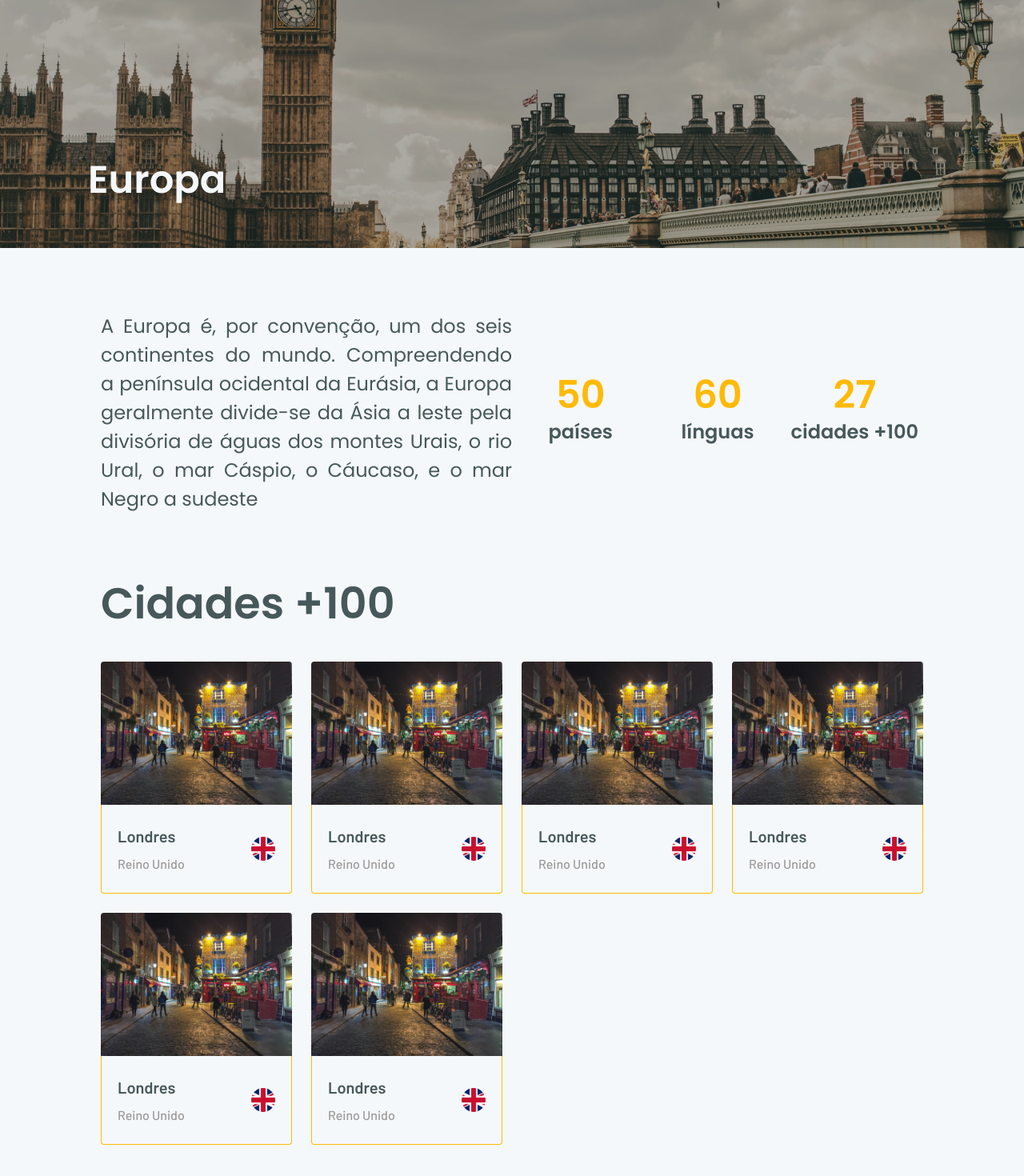
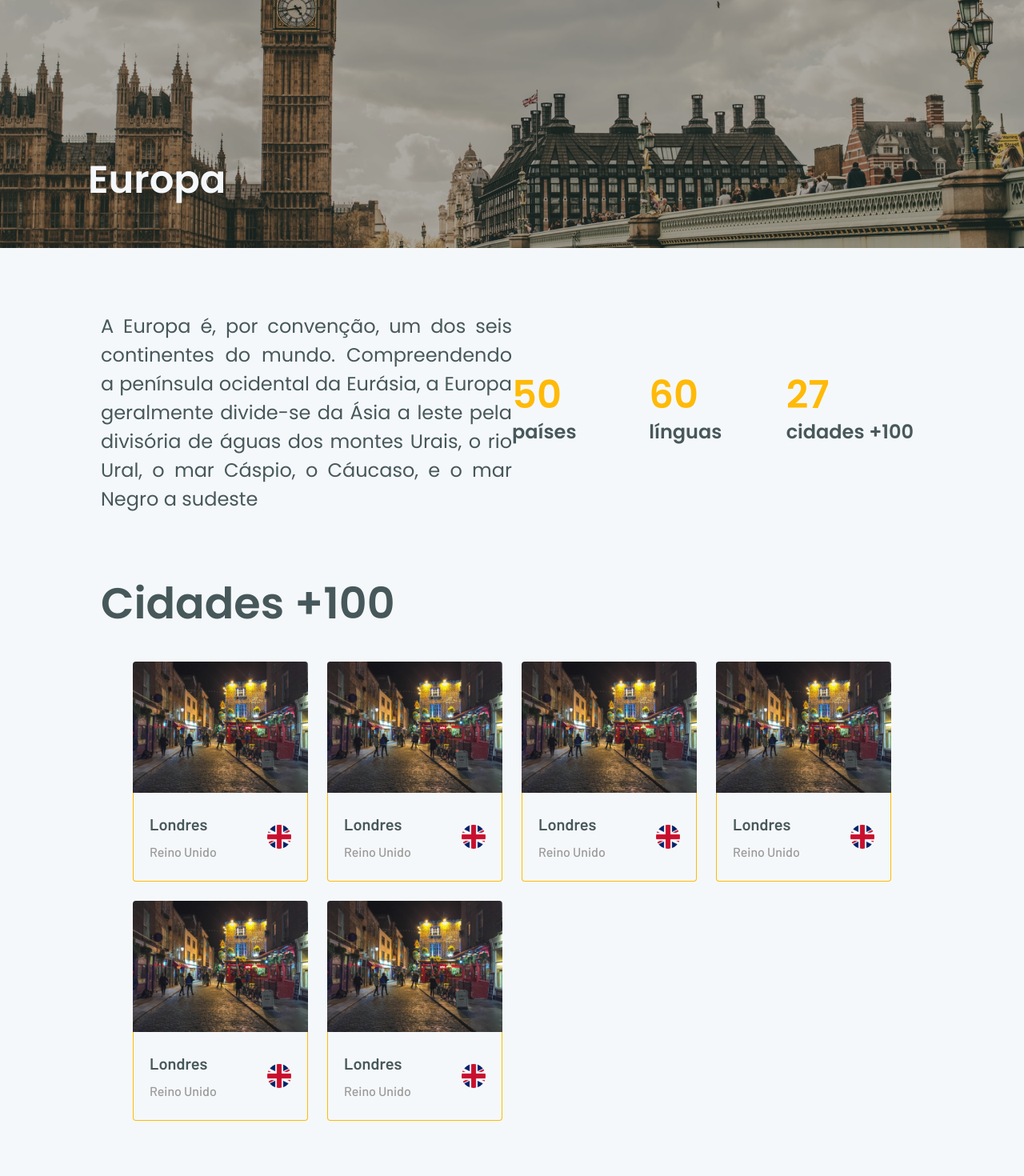
Before and after one commit to vagnerolliver/ignite-challenge-08-interface-com-chakra-ui, a Next.js app: page /post/1 in a window 1280 px wide. Shown: the part 290-1760 px from the top of the page at 80% size. After the commit the page ends 1731 px from the top, so only its background shows below. Built offline with nearby package versions, Linux system fonts and the light colour scheme.

Commit message:
chore: responsible adjuments

```diff
--- a/pages/index.tsx
+++ b/pages/index.tsx
@@ -153,7 +153,7 @@ const Home: NextPage = (): JSX.Element => {
         <Heading
           as='h2'
           textAlign='center'
-          fontSize='36'
+          fontSize={{base: '20px', md: '36px'}}
           fontWeight='400'
           color='dark.200'
           mb={12}
--- a/pages/post/[slug].tsx
+++ b/pages/post/[slug].tsx
@@ -1,7 +1,7 @@
-import { Text, Flex, Box, SimpleGrid, Container, VStack, Grid, GridItem, Image, Heading } from "@chakra-ui/react"
-import React from "react"
+import { Text, Flex, Box, SimpleGrid, Container, VStack, Grid, GridItem, Image, Heading } from '@chakra-ui/react'
+import React from 'react'
 
-import { Header } from "../../components/Header"
+import { Header } from '../../components/Header'
 
 export default function Post() {
   return (
@@ -9,90 +9,139 @@ export default function Post() {
       <Header />
 
       <Box
-        height="500"
-        backgroundImage="/images/post/banner-post.png"
-        backgroundRepeat="no-repeat"
-        backgroundPosition="bottom"
-        backgroundSize="cover"
-        position="relative"
-        align="flex-end"
+        backgroundImage='/images/post/banner-post.png'
+        height={{ base: '150px', md: '500' }}
+        backgroundRepeat='no-repeat'
+        backgroundPosition='bottom'
+        backgroundSize='cover'
+        position='relative'
       >
         <Flex
+          position='relative'
+          textAlign='left'
+          align={{ base: 'center', md: 'flex-end' }}
+          justifyContent={{ base: 'center', md: 'flex-start' }}
           maxWidth={1060}
-          position="relative"
-          align="flex-end"
-          textAlign="left"
-          height="100%"
-          zIndex="2"
-          mx="auto"
+          height='100%'
+          zIndex='2'
+          mx='auto'
         >
-          <Heading as="h1" color="light.200" fontSize="48px" fontWeight="600" mb={14}>
+          <Heading
+            fontSize={{ base: '28px', md: '48px' }}
+            mb={{base: 0, md: 14 }}
+            color='light.200'
+            fontWeight='600'
+            as='h1'
+          >
             Europa
           </Heading>
         </Flex>
 
         <Box
-          backgroundColor="rgba(28, 20, 1, 0.35)"
-          position="absolute"
-          height="100%"
-          width="100%"
-          zIndex="1"
-          right="0"
-          top="0"
+          backgroundColor='rgba(28, 20, 1, 0.35)'
+          position='absolute'
+          height='100%'
+          width='100%'
+          zIndex='1'
+          right='0'
+          top='0'
         />
       </Box>
 
-      <Container maxWidth={1060} mx="auto">
-        <Flex columns={2} spacing={5} align="center" justify="center" my={20}>
-          <Box flex="1" fontSize="24px" textAlign="justify" color="dark.200">
+      <Container maxWidth={1060} mx='auto'>
+        <Flex
+          flexDirection={{ base: 'column', md: 'row' }}
+          align={{ base: 'flex-start', md:'center' }}
+          my={{ base: 6, md:  20 }}
+          justify='center'
+          spacing={5}
+        >
+          <Box
+            fontSize={{ base: '14px', md: '24px' }}
+            mb={{ base: 8, md: 0 }}
+            textAlign='justify'
+            color='dark.200'
+            flex='1'
+          >
             A Europa é, por convenção, um dos seis continentes do mundo.
             Compreendendo a península ocidental da Eurásia,
             a Europa geralmente divide-se da Ásia a leste pela divisória
             de águas dos montes Urais, o rio Ural, o mar Cáspio,
             o Cáucaso, e o mar Negro a sudeste
           </Box>
-          <Box flex="1">
+          <Box flex='1'>
             <SimpleGrid columns={3}>
-              <VStack>
-                <Text color='yellow.300' fontSize="48px" fontWeight="600" lineHeight="10">50</Text>
-                <Text color='dark.200' fontSize="24px" fontWeight="600">países</Text>
+              <VStack align="flex-start">
+                <Text
+                  fontSize={{ base: '24px', md: '48px' }}
+                  lineHeight={{ base: .5, md: '10'}}
+                  color='yellow.300'
+                  fontWeight='600'
+                >
+                  50
+                </Text>
+                <Text color='dark.200' fontSize={{ base: '18px', md: '24px' }} fontWeight='600'>países</Text>
               </VStack>
-              <VStack>
-                <Text color='yellow.300' fontSize="48px" fontWeight="600" lineHeight="10">60</Text>
-                <Text color='dark.200' fontSize="24px" fontWeight="600">línguas</Text>
+              <VStack align="flex-start">
+                <Text
+                   fontSize={{ base: '24px', md: '48px' }}
+                   lineHeight={{ base: .5, md: '10'}}
+                   color='yellow.300'
+                   fontWeight='600'
+                >
+                  60
+                </Text>
+                <Text color='dark.200' fontSize={{ base: '18px', md: '24px' }} fontWeight='600'>línguas</Text>
               </VStack>
-              <VStack>
-                <Text color='yellow.300' fontSize="48px" fontWeight="600" lineHeight="10">27</Text>
-                <Text color='dark.200' fontSize="24px" fontWeight="600" m={0}>cidades +100</Text>
+              <VStack align="flex-start">
+                <Text
+                  fontSize={{ base: '24px', md: '48px' }}
+                  lineHeight={{ base: .5, md: '10'}}
+                  color='yellow.300'
+                  fontWeight='600'
+                >
+                  27
+                </Text>
+                <Text color='dark.200' fontSize={{ base: '18px', md: '24px' }} fontWeight='600' m={0}>cidades +100</Text>
               </VStack>
             </SimpleGrid>
           </Box>
         </Flex>
 
-        <Heading as="h2" color="dark.200" fontSize="54px" fontWeight="600">
+        <Heading
+          as='h2'
+          color='dark.200'
+          fontSize={{ base: '24px', md: '54px' }}
+          fontWeight='600'
+        >
           Cidades +100
         </Heading>
 
-        <Grid templateColumns='repeat(4, 1fr)' gap={6} my={10}>
+        <Grid
+          templateColumns={{ base: 'repeat(1, 1fr)', md: 'repeat(4, 1fr)'}}
+          px={{ base: 10 }}
+          gap={6}
+          my={{ base: 6, md: 10 }}
+        >
           <GridItem w='100%'>
             <Image
               src='/images/post/city.jpeg'
               alt='Europa'
-              borderTopRadius="4px"
+              borderTopRadius='4px'
             />
             <Flex
-              justify="space-between"
+              justify='space-between'
               px={5}
               borderLeft='solid'
-              borderLeftWidth="1px"
-              borderRightWidth="1px"
-              borderBottomWidth="1px"
-              borderColor="yellow.300"
-              borderBottomRadius="4px"
+              borderLeftWidth='1px'
+              borderRightWidth='1px'
+              borderBottomWidth='1px'
+              borderColor='yellow.300'
+              borderBottomRadius='4px'
             >
-              <Box py={6} fontFamily="Barlow">
-                <Text as="strong" color="dark.200" fontSize="20px">Londres</Text>
-                <Text as="p" color="dark.300" mt={2}>Reino Unido</Text>
+              <Box py={6} fontFamily='Barlow'>
+                <Text as='strong' color='dark.200' fontSize='20px'>Londres</Text>
+                <Text as='p' color='dark.300' mt={2}>Reino Unido</Text>
               </Box>
               <Image src='/images/post/country-flag.svg' alt='Europa'/>
             </Flex>
@@ -102,21 +151,21 @@ export default function Post() {
             <Image
               src='/images/post/city.jpeg'
               alt='Europa'
-              borderTopRadius="4px"
+              borderTopRadius='4px'
             />
             <Flex
-              justify="space-between"
+              justify='space-between'
               px={5}
               borderLeft='solid'
-              borderLeftWidth="1px"
-              borderRightWidth="1px"
-              borderBottomWidth="1px"
-              borderColor="yellow.300"
-              borderBottomRadius="4px"
+              borderLeftWidth='1px'
+              borderRightWidth='1px'
+              borderBottomWidth='1px'
+              borderColor='yellow.300'
+              borderBottomRadius='4px'
             >
-              <Box py={6} fontFamily="Barlow">
-                <Text as="strong" color="dark.200" fontSize="20px">Londres</Text>
-                <Text as="p" color="dark.300" mt={2}>Reino Unido</Text>
+              <Box py={6} fontFamily='Barlow'>
+                <Text as='strong' color='dark.200' fontSize='20px'>Londres</Text>
+                <Text as='p' color='dark.300' mt={2}>Reino Unido</Text>
               </Box>
               <Image src='/images/post/country-flag.svg' alt='Europa'/>
             </Flex>
@@ -126,21 +175,21 @@ export default function Post() {
             <Image
               src='/images/post/city.jpeg'
               alt='Europa'
-              borderTopRadius="4px"
+              borderTopRadius='4px'
             />
             <Flex
-              justify="space-between"
+              justify='space-between'
               px={5}
               borderLeft='solid'
-              borderLeftWidth="1px"
-              borderRightWidth="1px"
-              borderBottomWidth="1px"
-              borderColor="yellow.300"
-              borderBottomRadius="4px"
+              borderLeftWidth='1px'
+              borderRightWidth='1px'
+              borderBottomWidth='1px'
+              borderColor='yellow.300'
+              borderBottomRadius='4px'
             >
-              <Box py={6} fontFamily="Barlow">
-                <Text as="strong" color="dark.200" fontSize="20px">Londres</Text>
-                <Text as="p" color="dark.300" mt={2}>Reino Unido</Text>
+              <Box py={6} fontFamily='Barlow'>
+                <Text as='strong' color='dark.200' fontSize='20px'>Londres</Text>
+                <Text as='p' color='dark.300' mt={2}>Reino Unido</Text>
               </Box>
               <Image src='/images/post/country-flag.svg' alt='Europa'/>
             </Flex>
@@ -150,21 +199,21 @@ export default function Post() {
             <Image
               src='/images/post/city.jpeg'
               alt='Europa'
-              borderTopRadius="4px"
+              borderTopRadius='4px'
             />
             <Flex
-              justify="space-between"
+              justify='space-between'
               px={5}
               borderLeft='solid'
-              borderLeftWidth="1px"
-              borderRightWidth="1px"
-              borderBottomWidth="1px"
-              borderColor="yellow.300"
-              borderBottomRadius="4px"
+              borderLeftWidth='1px'
+              borderRightWidth='1px'
+              borderBottomWidth='1px'
+              borderColor='yellow.300'
+              borderBottomRadius='4px'
             >
-              <Box py={6} fontFamily="Barlow">
-                <Text as="strong" color="dark.200" fontSize="20px">Londres</Text>
-                <Text as="p" color="dark.300" mt={2}>Reino Unido</Text>
+              <Box py={6} fontFamily='Barlow'>
+                <Text as='strong' color='dark.200' fontSize='20px'>Londres</Text>
+                <Text as='p' color='dark.300' mt={2}>Reino Unido</Text>
               </Box>
               <Image src='/images/post/country-flag.svg' alt='Europa'/>
             </Flex>
@@ -174,21 +223,21 @@ export default function Post() {
             <Image
               src='/images/post/city.jpeg'
               alt='Europa'
-              borderTopRadius="4px"
+              borderTopRadius='4px'
             />
             <Flex
-              justify="space-between"
+              justify='space-between'
               px={5}
               borderLeft='solid'
-              borderLeftWidth="1px"
-              borderRightWidth="1px"
-              borderBottomWidth="1px"
-              borderColor="yellow.300"
-              borderBottomRadius="4px"
+              borderLeftWidth='1px'
+              borderRightWidth='1px'
+              borderBottomWidth='1px'
+              borderColor='yellow.300'
+              borderBottomRadius='4px'
             >
-              <Box py={6} fontFamily="Barlow">
-                <Text as="strong" color="dark.200" fontSize="20px">Londres</Text>
-                <Text as="p" color="dark.300" mt={2}>Reino Unido</Text>
+              <Box py={6} fontFamily='Barlow'>
+                <Text as='strong' color='dark.200' fontSize='20px'>Londres</Text>
+                <Text as='p' color='dark.300' mt={2}>Reino Unido</Text>
               </Box>
               <Image src='/images/post/country-flag.svg' alt='Europa'/>
             </Flex>
@@ -198,21 +247,21 @@ export default function Post() {
             <Image
               src='/images/post/city.jpeg'
               alt='Europa'
-              borderTopRadius="4px"
+              borderTopRadius='4px'
             />
             <Flex
-              justify="space-between"
+              justify='space-between'
               px={5}
               borderLeft='solid'
-              borderLeftWidth="1px"
-              borderRightWidth="1px"
-              borderBottomWidth="1px"
-              borderColor="yellow.300"
-              borderBottomRadius="4px"
+              borderLeftWidth='1px'
+              borderRightWidth='1px'
+              borderBottomWidth='1px'
+              borderColor='yellow.300'
+              borderBottomRadius='4px'
             >
-              <Box py={6} fontFamily="Barlow">
-                <Text as="strong" color="dark.200" fontSize="20px">Londres</Text>
-                <Text as="p" color="dark.300" mt={2}>Reino Unido</Text>
+              <Box py={6} fontFamily='Barlow'>
+                <Text as='strong' color='dark.200' fontSize='20px'>Londres</Text>
+                <Text as='p' color='dark.300' mt={2}>Reino Unido</Text>
               </Box>
               <Image src='/images/post/country-flag.svg' alt='Europa'/>
             </Flex>
```
